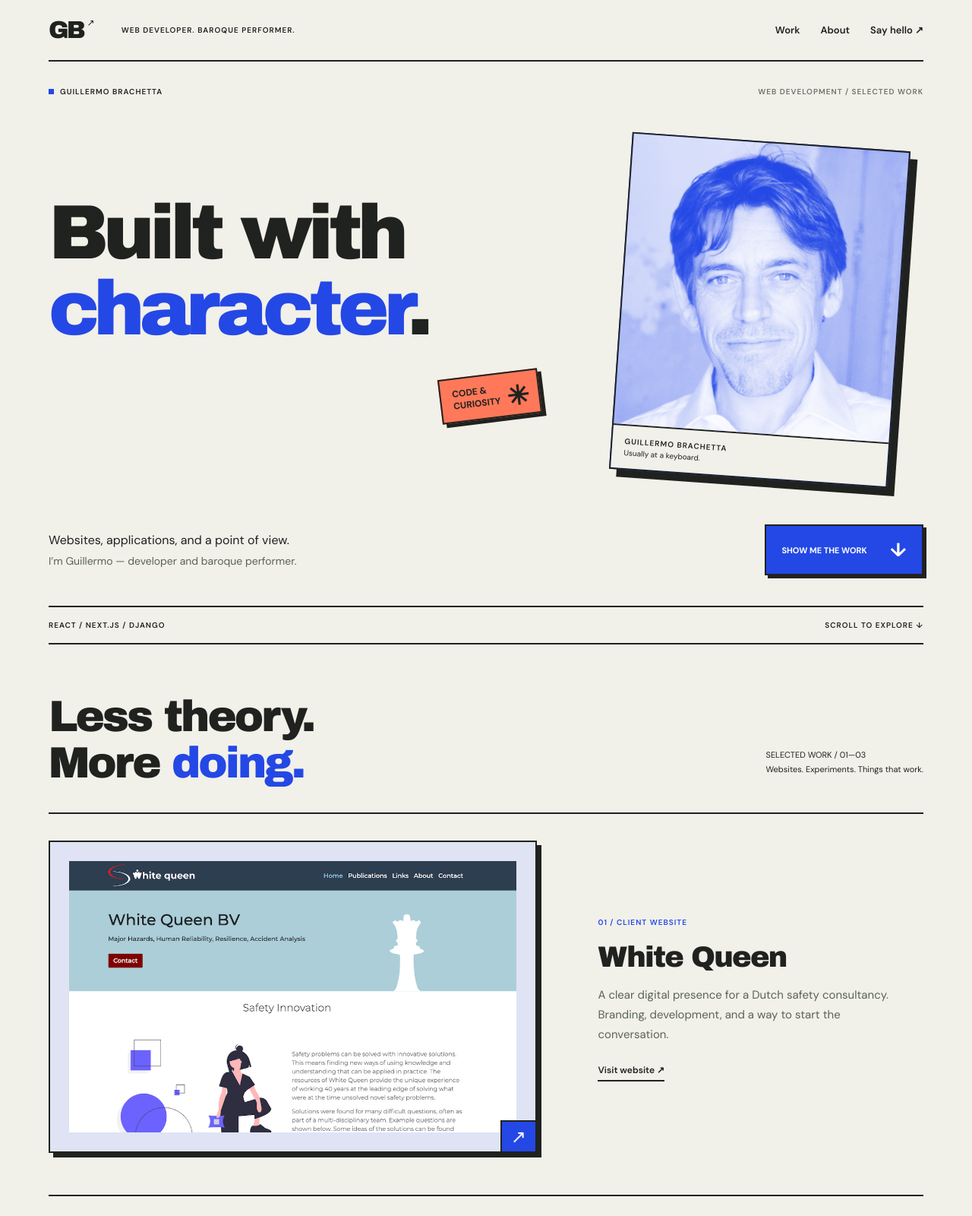
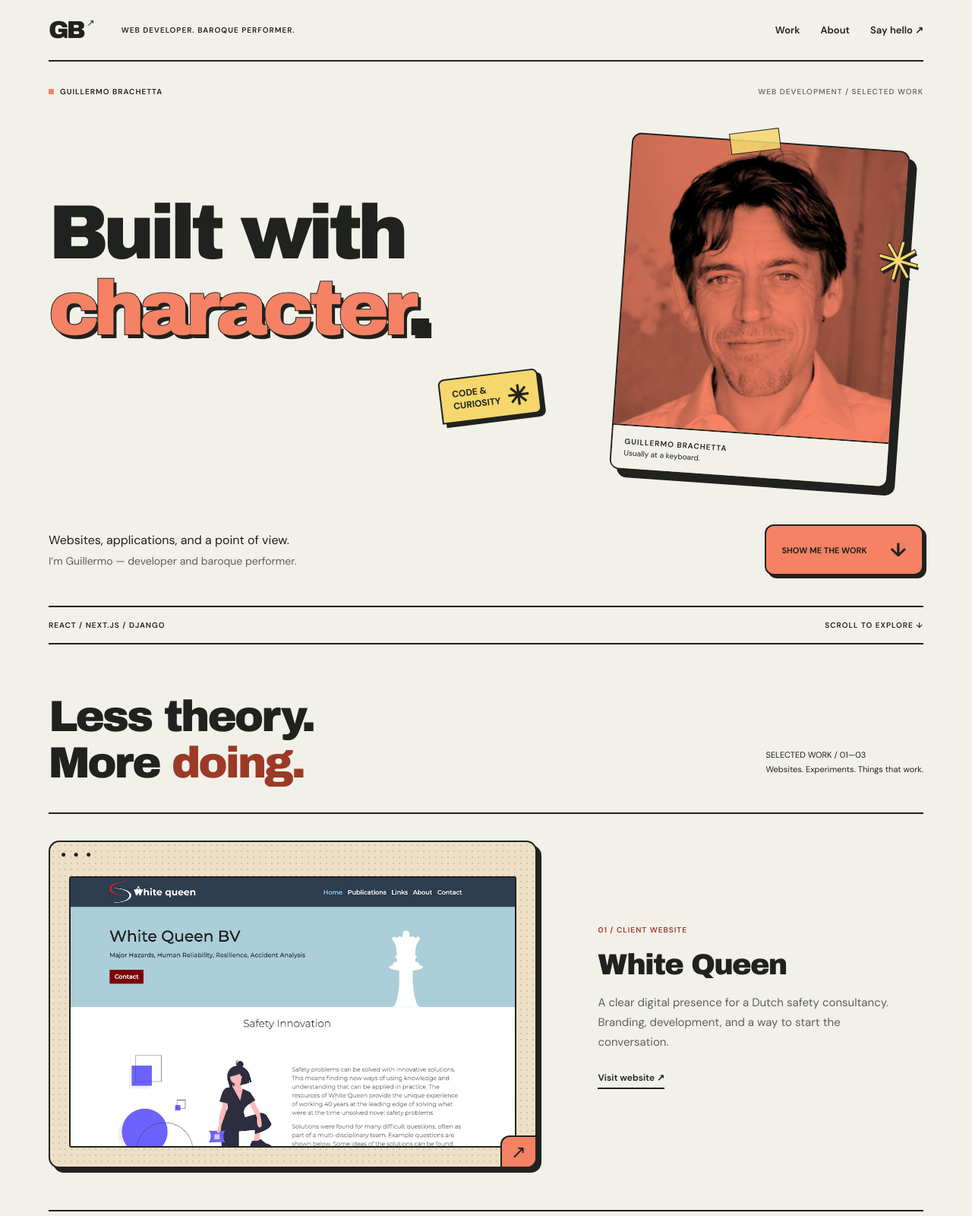
Before and after one commit to GBrachetta/my-portfolio, a Gatsby site: page / in a window 1280 px wide. Shown: the top 1600 px of the page at 76% size. Built offline with nearby package versions, Linux system fonts and the light colour scheme; Gatsby itself is replaced by a stand-in of ours.

Commit message:
Refine cartoon direction with coral and comic details

```diff
--- a/src/style/graphic.scss
+++ b/src/style/graphic.scss
@@ -1,32 +1,52 @@
 @import url('https://fonts.googleapis.com/css2?family=Archivo+Black&family=DM+Sans:wght@400;500;600;700&display=swap');
 $paper: #f1f0e9;
 $ink: #20221f;
-$blue: #2448e5;
+$accent: #f58265;
+$accent-dark: #9b3a26;
 $line: #c2c5bb;
 * { box-sizing: border-box; }
 html { scroll-behavior: smooth; scroll-padding-top: 25px; }
 body { margin: 0; background: $paper; color: $ink; font-family: 'DM Sans', sans-serif; -webkit-font-smoothing: antialiased; }
 a { color: inherit; text-decoration: none; }
-a:focus-visible { outline: 3px solid $blue; outline-offset: 6px; }
-::selection { background: $blue; color: white; }
+a:focus-visible { outline: 3px solid $accent-dark; outline-offset: 6px; }
+::selection { background: $ink; color: $paper; }
 .skip-link { position: fixed; top: -100px; left: 20px; z-index: 10; background: $ink; color: white; padding: 15px; &:focus { top: 10px; } }
 .site-header { display: flex; align-items: center; margin: 0 5%; padding: 22px 0; border-bottom: 2px solid $ink; gap: 35px; }
 .wordmark { font-family: 'Archivo Black', sans-serif; font-size: 32px; letter-spacing: -3px; span { font-family: 'DM Sans', sans-serif; font-size: 12px; vertical-align: top; letter-spacing: 0; margin-left: 5px; } }
 .header-note, .intro-kicker, .hero-rule, .eyebrow, figcaption, .about-photo span { font-family: 'DM Sans', sans-serif; font-size: 10px; font-weight: 600; letter-spacing: 1px; line-height: 1.5; }
-.site-header nav { margin-left: auto; display: flex; gap: 27px; font-size: 13px; font-weight: 600; a:hover { color: $blue; } }
-.intro { padding: 32px 5% 0; }.intro-kicker { display: flex; gap: 8px; align-items: center; }.status-dot { width: 7px; height: 7px; background: $blue; }.edition { margin-left: auto; color: #6d7369; }
+.site-header nav { margin-left: auto; display: flex; gap: 27px; font-size: 13px; font-weight: 600; a:hover { color: $accent-dark; } }
+.intro { padding: 32px 5% 0; }.intro-kicker { display: flex; gap: 8px; align-items: center; }.status-dot { width: 7px; height: 7px; background: $accent; }.edition { margin-left: auto; color: #6d7369; }
 .graphic-hero { display: grid; grid-template-columns: 1.8fr 1fr; gap: 3%; align-items: center; padding: 48px 0 35px; }.graphic-title { position: relative; padding-bottom: 95px; }
-h1 { font-family: 'Archivo Black', sans-serif; font-size: clamp(60px, 7.9vw, 125px); line-height: .99; letter-spacing: -.065em; margin: 0; font-weight: 400; }.character-word { color: $blue; }.period { color: $ink; }
-.hero-stamp { position: absolute; right: 10%; bottom: 0; background: #ff7859; border: 2px solid $ink; box-shadow: 5px 5px 0 $ink; padding: 12px 50px 12px 15px; transform: rotate(-7deg); font-size: 12px; font-weight: 700; line-height: 1.3; > span { position: absolute; right: 12px; top: 9px; font-size: 35px; } }
-.graphic-portrait { margin: 10px 8% 0 0; transform: rotate(4deg); border: 2px solid $ink; background: $blue; box-shadow: 10px 10px 0 $ink; img { display: block; width: 100%; aspect-ratio: .95; object-fit: cover; object-position: center 30%; filter: grayscale(1); mix-blend-mode: screen; } figcaption { padding: 13px 16px; background: $paper; border-top: 2px solid $ink; span { letter-spacing: 0; font-weight: 400; } } }
+h1 { font-family: 'Archivo Black', sans-serif; font-size: clamp(60px, 7.9vw, 125px); line-height: .99; letter-spacing: -.065em; margin: 0; font-weight: 400; }.character-word { color: $accent; -webkit-text-stroke: 2px $ink; paint-order: stroke fill; text-shadow: 4px 5px 0 $ink; }.period { color: $ink; }
+.hero-stamp { position: absolute; right: 10%; bottom: 0; background: #f5d76e; border: 2px solid $ink; box-shadow: 5px 5px 0 $ink; padding: 12px 50px 12px 15px; transform: rotate(-7deg); border-radius: 8px 8px 8px 0; font-size: 12px; font-weight: 700; line-height: 1.3; > span { position: absolute; right: 12px; top: 9px; font-size: 35px; } }
+.graphic-portrait { margin: 10px 8% 0 0; transform: rotate(4deg); border: 2px solid $ink; background: $accent; box-shadow: 10px 10px 0 $ink; img { display: block; width: 100%; aspect-ratio: .95; object-fit: cover; object-position: center 30%; filter: grayscale(1) contrast(1.12); mix-blend-mode: multiply; } figcaption { padding: 13px 16px; background: $paper; border-top: 2px solid $ink; span { letter-spacing: 0; font-weight: 400; } } }
 .intro-bottom { display: flex; align-items: center; justify-content: space-between; gap: 24px; padding: 25px 0 40px; p { font-size: 16px; line-height: 1.7; margin: 0; span { font-size: 14px; color: #5b6356; } } }
-.round-link { display: flex; align-items: center; gap: 30px; background: $blue; color: white; border: 2px solid $ink; box-shadow: 4px 4px 0 $ink; padding: 15px 20px; font-size: 11px; font-weight: 700; > span:last-child { font-size: 25px; } &:hover { background: $ink; } }
+.round-link { display: flex; align-items: center; gap: 30px; background: $accent; color: $ink; border: 2px solid $ink; border-radius: 12px; box-shadow: 4px 4px 0 $ink; padding: 15px 20px; font-size: 11px; font-weight: 700; > span:last-child { font-size: 25px; } &:hover { background: #f5d76e; transform: translate(-2px, -2px); box-shadow: 6px 6px 0 $ink; } }
 .hero-rule { display: flex; justify-content: space-between; border-top: 2px solid $ink; border-bottom: 2px solid $ink; padding: 16px 0; }
-.work-section { padding: 65px 5% 75px; }.section-heading { display: flex; align-items: flex-end; justify-content: space-between; gap: 25px; margin-bottom: 35px; h2 { font-family: 'Archivo Black', sans-serif; font-size: clamp(38px, 4.5vw, 70px); font-weight: 400; line-height: 1.05; letter-spacing: -3px; margin: 0; em { color: $blue; font-style: normal; } } p { font-size: 11px; line-height: 1.8; } }
-.work-card { display: grid; grid-template-columns: 1.5fr 1fr; align-items: center; gap: 7%; padding: 35px 0 55px; border-top: 2px solid $ink; }.work-image { display: block; position: relative; padding: 25px; background: #dfe3f4; border: 2px solid $ink; box-shadow: 6px 6px 0 $ink; img { display: block; width: 100%; aspect-ratio: 1.65; object-fit: cover; object-position: top; transition: transform .2s; } &:hover img { transform: translateY(-4px); } }.work-card:nth-of-type(2) .work-image { background: #f3b5a3; }.work-card:nth-of-type(3) .work-image { background: #d5dbb8; }.image-arrow { position: absolute; right: 0; bottom: 0; padding: 4px 12px; color: white; background: $blue; border-top: 2px solid $ink; border-left: 2px solid $ink; font-size: 24px; }
-.eyebrow { color: $blue; }.work-details h3 { font-family: 'Archivo Black', sans-serif; font-size: clamp(30px, 3vw, 48px); font-weight: 400; letter-spacing: -1.8px; line-height: 1.05; margin: 17px 0; }.work-details p { font-size: 15px; line-height: 1.75; color: #5b6356; max-width: 400px; }.project-links { display: flex; flex-wrap: wrap; gap: 22px; margin-top: 25px; font-size: 12px; font-weight: 600; a { padding-bottom: 5px; border-bottom: 2px solid; } }.github-link { display: inline-block; border-bottom: 2px solid $ink; padding-bottom: 6px; margin-top: 20px; font-size: 13px; }
-.about-section { padding: 80px 5%; display: grid; grid-template-columns: 1fr 1.4fr; gap: 10%; align-items: center; background: $ink; color: $paper; }.about-photo img { width: 100%; max-height: 420px; object-fit: cover; filter: grayscale(1); }.about-photo span { display: block; color: #bcc4b5; font-size: 8px; margin-top: 15px; }.about-copy .eyebrow { color: #a5b4ff; }.about-copy h2 { font-family: 'Archivo Black', sans-serif; font-size: clamp(32px, 3.5vw, 55px); font-weight: 400; line-height: 1.1; letter-spacing: -2px; margin: 24px 0; em { color: #a5b4ff; font-style: normal; } }.about-copy p { font-size: 15px; line-height: 1.8; color: #bcc4b5; }.text-link { display: inline-block; font-size: 13px; border-bottom: 2px solid #a5b4ff; padding-bottom: 8px; margin-top: 18px; }
-.contact-section { padding: 75px 5%; h2 { font-family: 'Archivo Black', sans-serif; font-size: clamp(48px, 7vw, 104px); font-weight: 400; letter-spacing: -.06em; line-height: 1.05; margin: 28px 0 40px; em { font-style: normal; color: $blue; } } }.contact-email { display: flex; justify-content: space-between; align-items: center; border-top: 2px solid $ink; padding-top: 20px; font-size: clamp(20px, 3vw, 40px); span { color: $blue; font-size: 45px; } }
+.work-section { padding: 65px 5% 75px; }.section-heading { display: flex; align-items: flex-end; justify-content: space-between; gap: 25px; margin-bottom: 35px; h2 { font-family: 'Archivo Black', sans-serif; font-size: clamp(38px, 4.5vw, 70px); font-weight: 400; line-height: 1.05; letter-spacing: -3px; margin: 0; em { color: $accent-dark; font-style: normal; } } p { font-size: 11px; line-height: 1.8; } }
+.work-card { display: grid; grid-template-columns: 1.5fr 1fr; align-items: center; gap: 7%; padding: 35px 0 55px; border-top: 2px solid $ink; }.work-image { display: block; position: relative; padding: 25px; background: #eee0c6; border: 2px solid $ink; box-shadow: 6px 6px 0 $ink; img { display: block; width: 100%; aspect-ratio: 1.65; object-fit: cover; object-position: top; transition: transform .2s; } &:hover img { transform: translateY(-4px); } }.work-card:nth-of-type(2) .work-image { background: #f5c1ae; }.work-card:nth-of-type(3) .work-image { background: #d5dbb8; }.image-arrow { position: absolute; right: 0; bottom: 0; padding: 4px 12px; color: $ink; background: $accent; border-top: 2px solid $ink; border-left: 2px solid $ink; font-size: 24px; }
+.eyebrow { color: $accent-dark; }.work-details h3 { font-family: 'Archivo Black', sans-serif; font-size: clamp(30px, 3vw, 48px); font-weight: 400; letter-spacing: -1.8px; line-height: 1.05; margin: 17px 0; }.work-details p { font-size: 15px; line-height: 1.75; color: #5b6356; max-width: 400px; }.project-links { display: flex; flex-wrap: wrap; gap: 22px; margin-top: 25px; font-size: 12px; font-weight: 600; a { padding-bottom: 5px; border-bottom: 2px solid; } }.github-link { display: inline-block; border-bottom: 2px solid $ink; padding-bottom: 6px; margin-top: 20px; font-size: 13px; }
+.about-section { padding: 80px 5%; display: grid; grid-template-columns: 1fr 1.4fr; gap: 10%; align-items: center; background: $ink; color: $paper; }.about-photo img { width: 100%; max-height: 420px; object-fit: cover; filter: grayscale(1); }.about-photo span { display: block; color: #bcc4b5; font-size: 8px; margin-top: 15px; }.about-copy .eyebrow { color: #ffb49d; }.about-copy h2 { font-family: 'Archivo Black', sans-serif; font-size: clamp(32px, 3.5vw, 55px); font-weight: 400; line-height: 1.1; letter-spacing: -2px; margin: 24px 0; em { color: #ffb49d; font-style: normal; } }.about-copy p { font-size: 15px; line-height: 1.8; color: #bcc4b5; }.text-link { display: inline-block; font-size: 13px; border-bottom: 2px solid #ffb49d; padding-bottom: 8px; margin-top: 18px; }
+.contact-section { padding: 75px 5%; h2 { font-family: 'Archivo Black', sans-serif; font-size: clamp(48px, 7vw, 104px); font-weight: 400; letter-spacing: -.06em; line-height: 1.05; margin: 28px 0 40px; em { font-style: normal; color: $accent-dark; } } }.contact-email { display: flex; justify-content: space-between; align-items: center; border-top: 2px solid $ink; padding-top: 20px; font-size: clamp(20px, 3vw, 40px); span { color: $accent-dark; font-size: 45px; } }
 .site-footer { margin: 0 5%; }.footer-signature { display: none; }.footer-bottom { border-top: 2px solid $ink; display: flex; justify-content: space-between; gap: 24px; padding: 25px 0; font-size: 11px; > div { display: flex; gap: 25px; } }
 @media (max-width: 700px) { .header-note { display: none; }.site-header { gap: 20px; }.site-header nav { gap: 18px; font-size: 12px; }.intro-kicker { font-size: 8px; }.edition { display: none; }.graphic-hero { grid-template-columns: 1fr; gap: 32px; padding-top: 35px; }.graphic-title { padding-bottom: 85px; }h1 { font-size: clamp(49px, 11.8vw, 80px); }.hero-stamp { right: 5%; }.graphic-portrait { width: 58%; max-width: 270px; margin: 0 5% 5px auto; }.intro-bottom { flex-direction: column; align-items: flex-start; gap: 22px; }.hero-rule { font-size: 8px; gap: 20px; letter-spacing: .5px; }.work-section { padding-top: 45px; }.section-heading { display: block; h2 { letter-spacing: -2px; } }.work-card { grid-template-columns: 1fr; gap: 30px; }.work-image { padding: 18px; }.work-details p { max-width: none; }.about-section { grid-template-columns: 1fr; gap: 35px; padding: 50px 5%; }.about-photo { max-width: 300px; }.contact-section { padding: 50px 5%; }.footer-bottom { flex-direction: column; gap: 20px; } }
 @media (prefers-reduced-motion: reduce) { html { scroll-behavior: auto; } *, *::before, *::after { transition: none !important; animation: none !important; } }
+
+/* Comic details stay on the frames so the content remains easy to read. */
+.graphic-portrait { position: relative; border-radius: 13px; }
+.graphic-portrait img { border-radius: 10px 10px 0 0; }
+.graphic-portrait figcaption { position: relative; z-index: 1; border-radius: 0 0 10px 10px; }
+.graphic-portrait::before { content: ''; position: absolute; width: 64px; height: 26px; top: -15px; left: 35%; background: #f5d76edd; border: 1px solid $ink; transform: rotate(-11deg); z-index: 2; }
+.graphic-portrait::after { content: '✳'; position: absolute; right: -24px; top: 25%; font-size: 70px; line-height: 1; color: #f5d76e; -webkit-text-stroke: 2px $ink; paint-order: stroke fill; text-shadow: 3px 3px 0 $ink; transform: rotate(12deg); }
+.work-image { padding-top: 45px; border-radius: 14px; background-image: radial-gradient(#20221f24 1px, transparent 1px); background-size: 8px 8px; }
+.work-image::before { content: '● ● ●'; position: absolute; top: 8px; left: 14px; color: $ink; font-size: 12px; letter-spacing: 3px; }
+.work-image img { border: 2px solid $ink; border-radius: 3px; }
+.image-arrow { border-radius: 12px 0 11px 0; }
+.work-card:nth-of-type(2) .work-image { transform: rotate(-1deg); }
+.work-card:nth-of-type(3) .work-image { transform: rotate(1deg); }
+.about-photo { position: relative; }
+.about-photo img { border: 3px solid $paper; border-radius: 15px; box-shadow: 7px 7px 0 $accent; transform: rotate(-2deg); }
+.about-photo span { margin-top: 25px; }
+.contact-section > .eyebrow { display: inline-block; padding: 10px 16px; background: #f5d76e; border: 2px solid $ink; border-radius: 20px 20px 20px 0; color: $ink; transform: rotate(-3deg); }
+.round-link { transition: transform .15s, box-shadow .15s, background .15s; }
+@media (max-width: 700px) { .character-word { -webkit-text-stroke-width: 1.5px; text-shadow: 3px 4px 0 $ink; }.work-image { padding-top: 38px; }.graphic-portrait::after { font-size: 55px; right: -20px; } }
```
